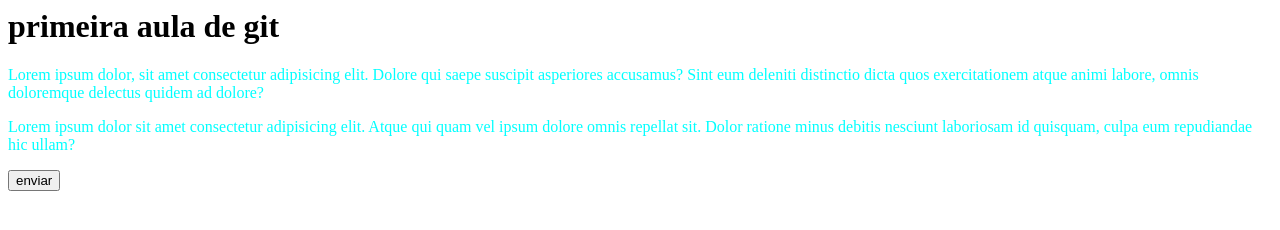
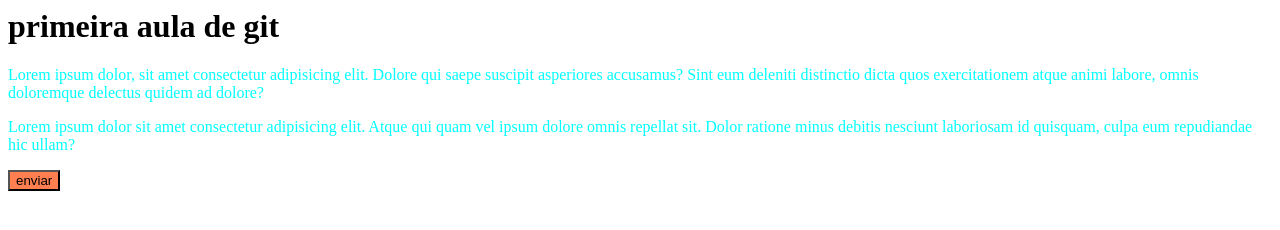
Before and after one commit to ligia-dev/aula-git, a plain HTML site: page index.html in a window 1280 px wide. Drawn offline with Linux system fonts and the light colour scheme.

Commit message:
colocando cor no botão

```diff
--- a/style.css
+++ b/style.css
@@ -2,3 +2,7 @@ p{
 
     color:aqua;
 }
+
+button{
+    background-color: coral;
+}
```
